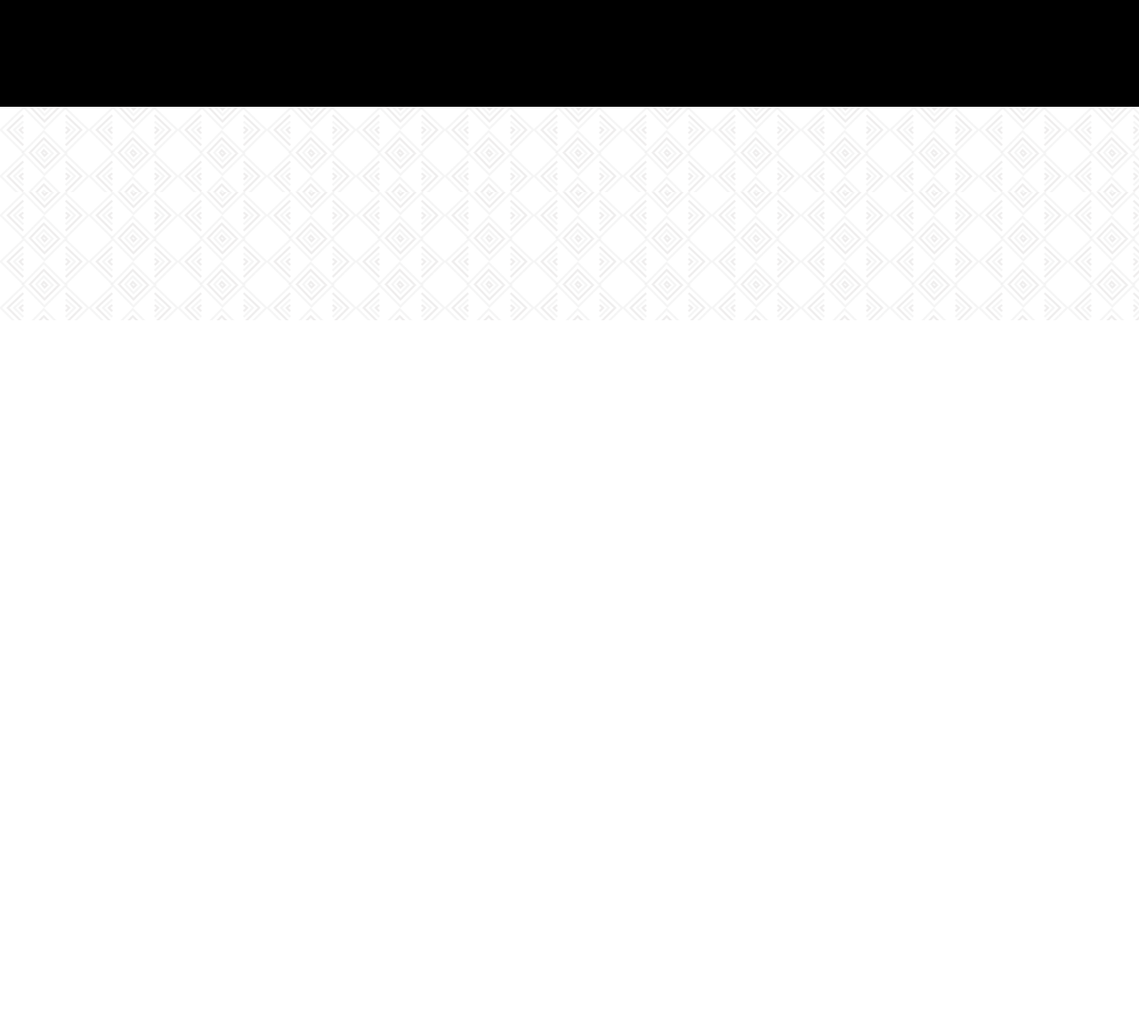
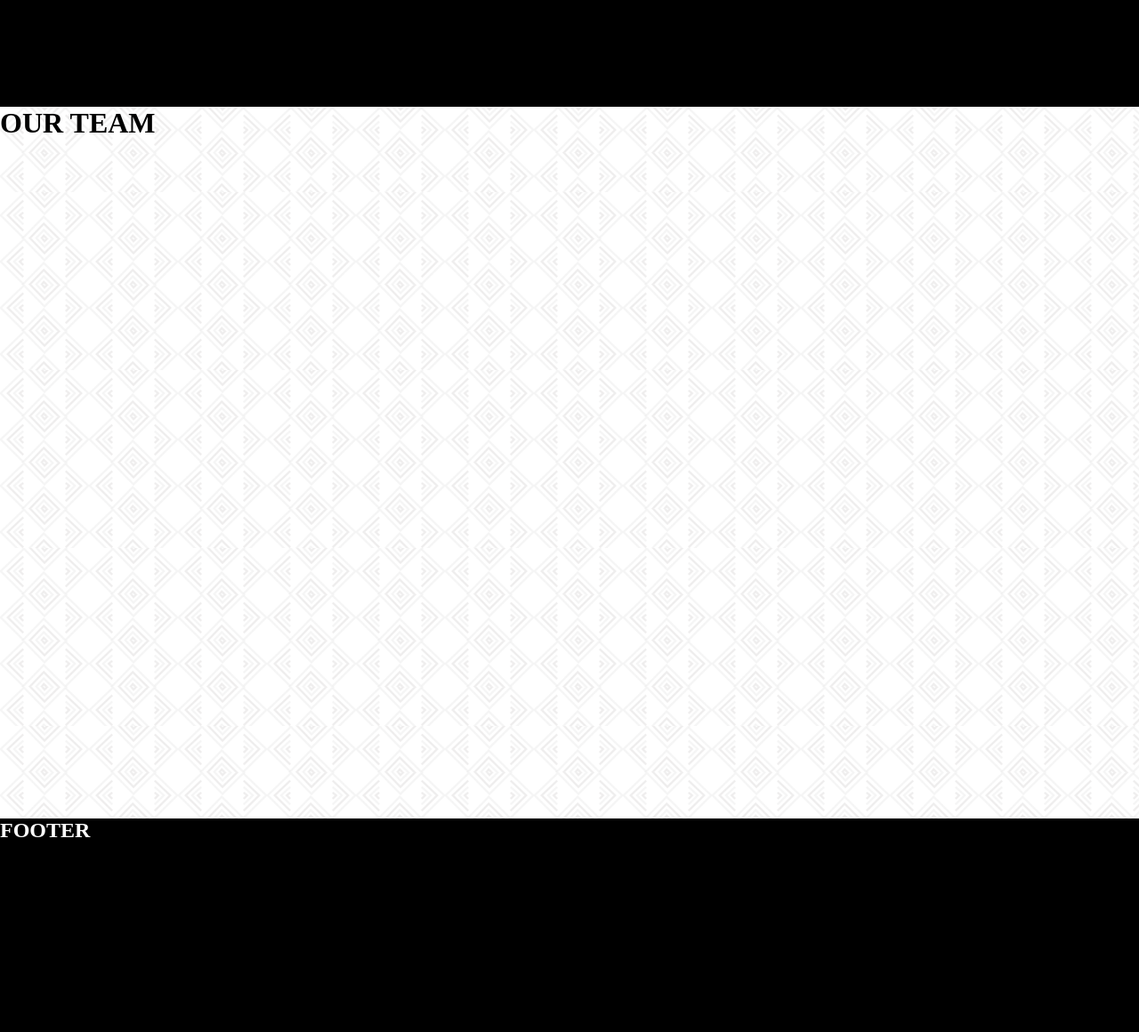
Before and after one commit to SEED-Website/Website-Seed, a plain HTML site: page AVNI/index.html in a window 1280 px wide. Shown: the part 2280-3440 px from the top of the page at 89% size. Before the commit the page ends 2640 px from the top, so only its background shows below. Drawn offline with Linux system fonts and the light colour scheme.

Commit message:
Update index.html

```diff
--- a/AVNI/index.html
+++ b/AVNI/index.html
@@ -44,7 +44,12 @@
         <div class="right"></div>
     </div>
 
-    <div class="footer container"></div>
+    <div class="container">
+        <h1>OUR TEAM</h1>
+    </div>
+    <div class="footer container2">
+        <h2>FOOTER</h2>
+    </div>
 
 </body>
 </html>
```
